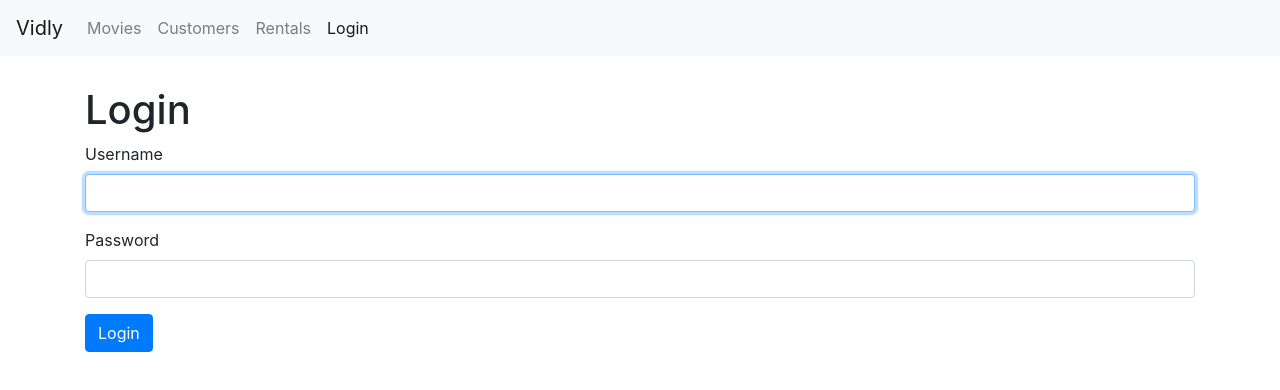
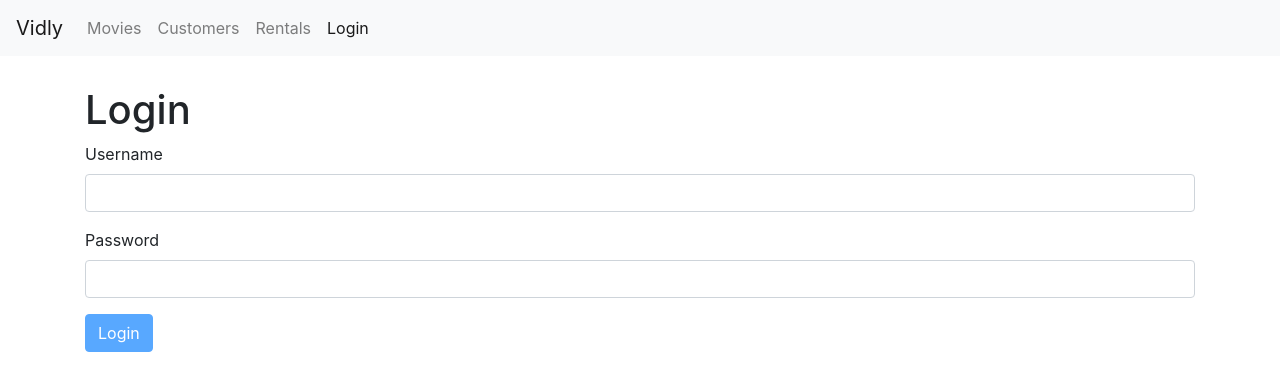
Before and after one commit to saadzafar/vidly-react, a React (Create React App) app: page /login in a window 1280 px wide. Shown: the top 390 px of the page. Built offline with nearby package versions, Linux system fonts and the light colour scheme.

Commit message:
Form Input abstracted into class (input.jsx) & Form validation using joi-browser module implemented (loginForm.jsx)

```diff
--- a/package.json
+++ b/package.json
@@ -5,6 +5,7 @@
   "dependencies": {
     "bootstrap": "^4.1.1",
     "font-awesome": "^4.7.0",
+    "joi-browser": "^13.4.0",
     "lodash": "^4.17.10",
     "prop-types": "^15.6.2",
     "react": "^16.8.6",
--- /dev/null
+++ b/src/components/common/input.jsx
@@ -0,0 +1,20 @@
+import React from "react";
+
+const Input = ({ name, label, value, error, onChange }) => {
+  return (
+    <div className="form-group">
+      <label htmlFor={name}>{label}</label>
+      <input
+        value={value}
+        onChange={onChange}
+        id={name}
+        name={name}
+        type="text"
+        className="form-control"
+      />
+      {error && <div className="alert alert-danger">{error}</div>}
+    </div>
+  );
+};
+
+export default Input;
--- a/src/components/loginForm.jsx
+++ b/src/components/loginForm.jsx
@@ -1,54 +1,88 @@
 import React, { Component } from "react";
+import Joi from "joi-browser";
+import Input from "./common/input";
 
 class LoginForm extends Component {
   state = {
-    account: { username: "", password: "" }
+    account: { username: "", password: "" },
+    errors: {}
+  };
+
+  schema = {
+    username: Joi.string()
+      .required()
+      .label("Username"),
+    password: Joi.string()
+      .required()
+      .label("Password")
+  };
+
+  validate = () => {
+    const options = { abortEarly: false };
+    const { error } = Joi.validate(this.state.account, this.schema, options);
+    if (!error) return null;
+
+    const errors = {};
+    for (let item of error.details) errors[item.path[0]] = item.message;
+
+    return errors;
+  };
+
+  validateProperty = ({ name, value }) => {
+    const obj = { [name]: value };
+    const schema = { [name]: this.schema[name] };
+    const { error } = Joi.validate(obj, schema);
+    return error ? error.details[0].message : null;
   };
 
   handleSubmit = e => {
     e.preventDefault();
+
+    const errors = this.validate();
+    this.setState({ errors: errors || {} }); // use blank array if errors is null because state cant be set to null or undefined
+    if (errors) return;
 
     // Call the server, make changes and redirect to different page
     console.log("Submitted");
   };
 
   handleChange = ({ currentTarget: input }) => {
+    const errors = { ...this.state.errors };
+    const errorMessage = this.validateProperty(input);
+
+    if (errorMessage) errors[input.name] = errorMessage;
+    else delete errors[input.name];
+
     const account = { ...this.state.account };
     account[input.name] = input.value;
-    this.setState({ account });
+
+    this.setState({ account, errors });
   };
 
   render() {
-    const { account } = this.state;
+    const { account, errors } = this.state;
 
     return (
       <div>
         <h1>Login</h1>
         <form onSubmit={this.handleSubmit}>
-          <div className="form-group">
-            <label htmlFor="username">Username</label>
-            <input
+          <Input
+            name="username"
             value={account.username}
+            label="Username"
             onChange={this.handleChange}
-              autoFocus
-              id="username"
-              name="username"
-              type="text"
-              className="form-control"
+            error={errors.username}
           />
-          </div>
-          <div className="form-group">
-            <label htmlFor="password">Password</label>
-            <input
+          <Input
+            name="password"
             value={account.password}
+            label="Password"
             onChange={this.handleChange}
-              id="password"
-              name="password"
-              type="text"
-              className="form-control"
+            error={errors.password}
           />
-          </div>
-          <button className="btn btn-primary">Login</button>
+          <button disabled={this.validate()} className="btn btn-primary">
+            Login
+          </button>
         </form>
       </div>
     );
```
Also changed, not shown: 1 other file (tests, documents, lock files or other folders). Lines whose indentation alone changed are shown as unchanged.
